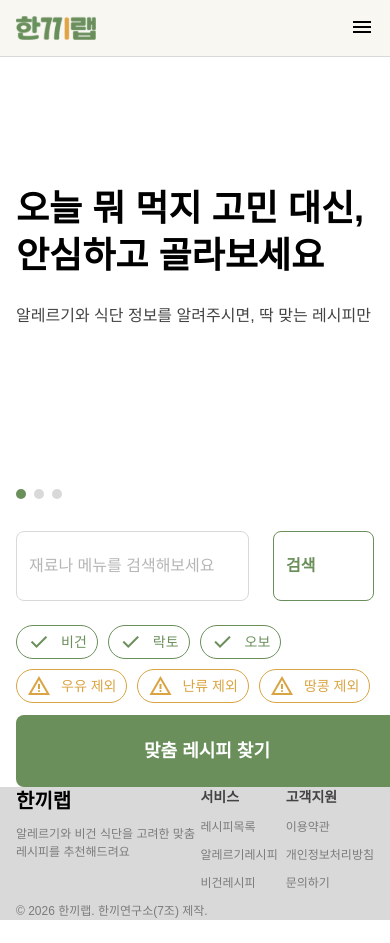
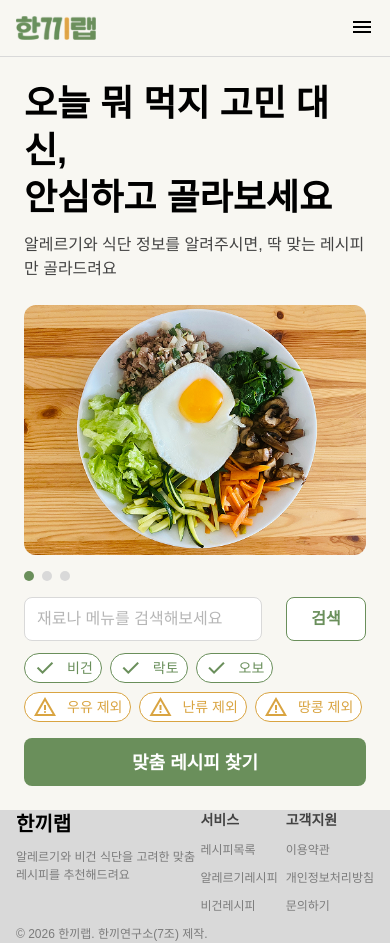
Before and after one commit to casperjwk/EST_FE_13_3nd_project, a React (Vite) app: page / in a window 390 px wide. Before the commit the page ends 920 px from the top, so only its background shows below. Built offline with nearby package versions, Linux system fonts and the light colour scheme; a web font is replaced by a local one.

Commit message:
feat: 히어로 섹션 반응형 완성 (PC/태블릿/모바일)

```diff
--- a/src/pages/home/HomePage.jsx
+++ b/src/pages/home/HomePage.jsx
@@ -28,16 +28,23 @@ function HomePage() {
   const [current, setCurrent] = useState(0);
 
   return (
-    <div>
+    <div className={styles['home-page']}>
       <section className={styles['home-hero']}>
         <div className={`container ${styles['home-hero__inner']}`}>
           <div className={styles['home-hero__track-wrapper']}>
             <div
               className={styles['home-hero__track']}
-              style={{ transform: `translateX(-${current * 100}%)` }}
+              style={{
+                width: `${SLIDES.length * 100}%`,
+                transform: `translateX(-${(100 / SLIDES.length) * current}%)`,
+              }}
             >
               {SLIDES.map((slide, index) => (
-                <div className={styles['home-hero__slide']} key={index}>
+                <div
+                  className={styles['home-hero__slide']}
+                  key={index}
+                  style={{ width: `${100 / SLIDES.length}%` }}
+                >
                   <div className={styles['home-hero__text-block']}>
                     <h1 className={`text-title-l ${styles['home-hero__title']}`}>
                       {slide.title}
--- a/src/pages/home/HomePage.module.css
+++ b/src/pages/home/HomePage.module.css
@@ -1,12 +1,19 @@
+.home-page {
+  background: var(--white-2);
+}
+
 .home-hero {
   width: 100%;
+}
+
+:global(.container).home-hero__inner {
+  padding: 64px;
 }
 
 .home-hero__inner {
   display: flex;
   flex-direction: column;
   gap: 32px;
-  padding: 64px;
 }
 
 .home-hero__track-wrapper {
@@ -23,8 +30,8 @@
   display: flex;
   align-items: center;
   gap: 60px;
-  min-width: 100%;
   flex-shrink: 0;
+  box-sizing: border-box;
 }
 
 .home-hero__text-block {
@@ -77,17 +84,20 @@
 
 .home-hero__search-bar {
   display: flex;
+  align-items: center;
   gap: 24px;
 }
 
 .home-hero__search-input {
   flex: 1;
+  height: 44px;
   padding: 8px 12px;
   border-radius: 8px;
   border: 1px solid var(--gray-1);
   background: var(--white-1);
   font-size: 16px;
   line-height: 150%;
+  box-sizing: border-box;
 }
 .home-hero__search-input::placeholder {
   color: var(--gray-2);
@@ -101,6 +111,10 @@
   border: 1px solid var(--primary);
   background: var(--white-1);
   color: var(--primary);
+  box-sizing: border-box;
+  display: flex;
+  align-items: center;
+  justify-content: center;
 }
 
 .home-hero__chips-cta {
@@ -139,4 +153,62 @@
   background: var(--primary);
   color: var(--white-1);
   text-align: center;
+  box-sizing: border-box;
 }
+
+/* 태블릿 */
+@media (min-width: 768px) and (max-width: 1271px) {
+  :global(.container).home-hero__inner {
+    padding: 40px;
+  }
+  .home-hero__slide {
+    gap: 30px;
+  }
+  .home-hero__title {
+    font-size: 32px;
+  }
+  .home-hero__image {
+    width: 250px;
+    height: 250px;
+  }
+}
+
+/* 모바일 */
+@media (max-width: 767px) {
+  :global(.container).home-hero__inner {
+    padding: 24px;
+  }
+  .home-hero__inner {
+    gap: 16px;
+  }
+  .home-hero__slide {
+    flex-direction: column;
+    align-items: stretch;
+    gap: 24px;
+  }
+  .home-hero__text-block {
+    gap: 12px;
+  }
+  .home-hero__title {
+    font-size: 30px;
+  }
+  .home-hero__desc {
+    font-size: 14px;
+  }
+  .home-hero__image {
+    width: 100%;
+    height: 250px;
+  }
+  .home-hero__fixed-area {
+    gap: 12px;
+  }
+  .home-hero__chips-cta {
+    gap: 16px;
+  }
+  .home-hero__chips {
+    gap: 9px 8px;
+  }
+  .home-hero__chip {
+    padding: 2px 8px;
+  }
+}
```
